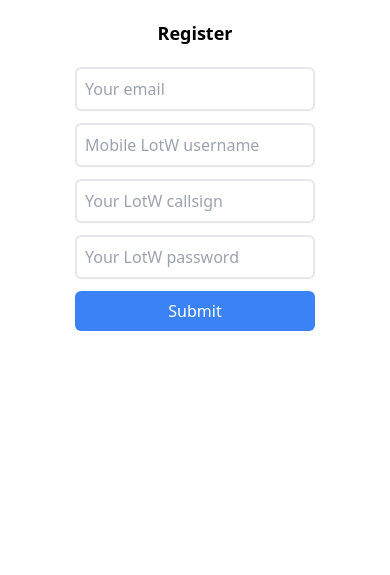
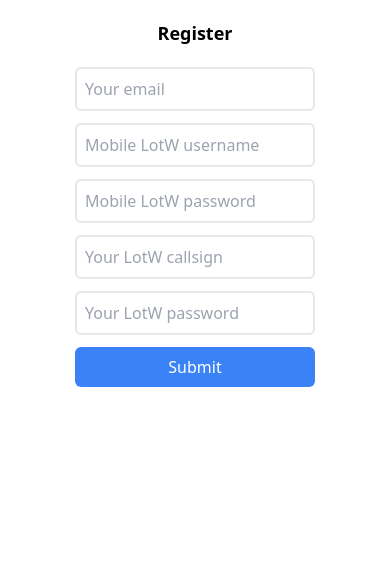
Before and after one commit to kalendar/mobile_lotw, a FastAPI app: page /register in a window 390 px wide. Shown: the part 64-639 px from the top of the page. Run offline with FastAPI, Linux system fonts and the light colour scheme; parts of the project's set-up code (start-up, migrations or seed data) failed here and were passed over; some libraries are stand-ins or nearby versions.

Commit message:
Add mobile lotw password, instead of using lotw password.

```diff
--- a/lotw.py
+++ b/lotw.py
@@ -69,7 +69,7 @@ def update_user(user: User) -> None:
     """
     cookies = login(
         username=user.lotw_username,
-        password=user.get_password(database_key=SETTINGS.database_key),
+        password=user.get_lotw_password(database_key=SETTINGS.database_key),
     )
 
     user.set_lotw_cookies(cookies=cookies, database_key=SETTINGS.database_key)
--- a/notifier.py
+++ b/notifier.py
@@ -15,7 +15,9 @@ def notify_user(user: User):
 
     for qso in user.qso_reports:
         if not qso.notified:
-            body += f"You worked {qso.worked} on {qso.datetime}.\n"
+            body += (
+                f"You worked {qso.worked} on {qso.band} {qso.mode} on {qso.datetime}.\n"
+            )
             print(f"Notified for: {qso.user.id}, {qso.datetime}, {qso.worked}")
             qso.notified = True
 
--- a/routers/auth.py
+++ b/routers/auth.py
@@ -36,7 +36,7 @@ async def login_post(
         select(User).where(User.mobile_lotw_username == mobile_lotw_username)
     )
 
-    if user and ph.verify(user.password_h, password):
+    if user and ph.verify(user.password_hash, password):
         request.session["logged_in"] = True
         request.session["username"] = mobile_lotw_username
 
@@ -71,6 +71,7 @@ async def register_post(
     request: Request,
     email: Annotated[str, Form()],
     mobile_lotw_username: Annotated[str, Form()],
+    mobile_lotw_password: Annotated[str, Form()],
     lotw_username: Annotated[str, Form()],
     password: Annotated[str, Form()],
     session: SessionBeginDep,
@@ -83,11 +84,12 @@ async def register_post(
     else:
         new_user = User(
             mobile_lotw_username=mobile_lotw_username,
+            mobile_lotw_password=mobile_lotw_password,
             lotw_username=lotw_username,
             email=email,
         )
 
-        new_user.set_password(password, SETTINGS.database_key)
+        new_user.set_lotw_password(password, SETTINGS.database_key)
 
         session.add(new_user)
 
--- a/src/input.css
+++ b/src/input.css
@@ -14,6 +14,11 @@
   }
 }
 
+@font-face {
+  font-family: 'password';
+  src: url(/static/text-security-disc.ttf);
+}
+
 h1 {
   font-size: x-large;
   font-weight: bold;
--- a/static/output.css
+++ b/static/output.css
@@ -737,6 +737,12 @@ video {
   /* Firefox */
 }
 
+@font-face {
+  font-family: 'password';
+
+  src: url(/static/text-security-disc.ttf);
+}
+
 h1 {
   font-size: x-large;
   font-weight: bold;
--- a/templates/login.html
+++ b/templates/login.html
@@ -10,7 +10,7 @@
     <input
       type="password"
       name="password"
-      placeholder="Your LotW password"
+      placeholder="Your Mobile LotW password"
       class="border-gray-200 border-2 p-2 rounded-md"
     />
     <button
--- a/templates/register.html
+++ b/templates/register.html
@@ -6,24 +6,36 @@
       name="email"
       placeholder="Your email"
       class="border-gray-200 border-2 p-2 rounded-md"
+      required
     />
     <input
       type="text"
       name="mobile_lotw_username"
       placeholder="Mobile LotW username"
       class="border-gray-200 border-2 p-2 rounded-md"
+      required
+    />
+    <input
+      type="password"
+      name="mobile_lotw_password"
+      placeholder="Mobile LotW password"
+      class="border-gray-200 border-2 p-2 rounded-md"
+      required
     />
     <input
       type="text"
       name="lotw_username"
       placeholder="Your LotW callsign"
       class="border-gray-200 border-2 p-2 rounded-md"
+      required
     />
     <input
-      type="password"
+      type="text"
       name="password"
+      id="lotw-password"
       placeholder="Your LotW password"
       class="border-gray-200 border-2 p-2 rounded-md"
+      required
     />
     <button
       class="bg-blue-500 p-2 rounded-md text-white hover:bg-blue-600"
@@ -33,3 +45,21 @@
     </button>
   </form>
 {% endblock %}
+
+{% block scripts %}
+  <script>
+    let lotwPasswordField = document.querySelector("#lotw-password");
+
+    lotwPasswordField.addEventListener("input", setFieldFont);
+
+    function setFieldFont() {
+      if (lotwPasswordField.value.length > 0) {
+        lotwPasswordField.style.fontFamily = "password";
+      } else {
+        lotwPasswordField.style.fontFamily = "";
+      }
+    }
+
+    setFieldFont();
+  </script>
+{% endblock %}
```
Also changed, not shown: database/table_declarations/user.py (+12 -11 lines), static/text-security-disc.ttf (added), templates/index.html (line endings or trailing spaces).
